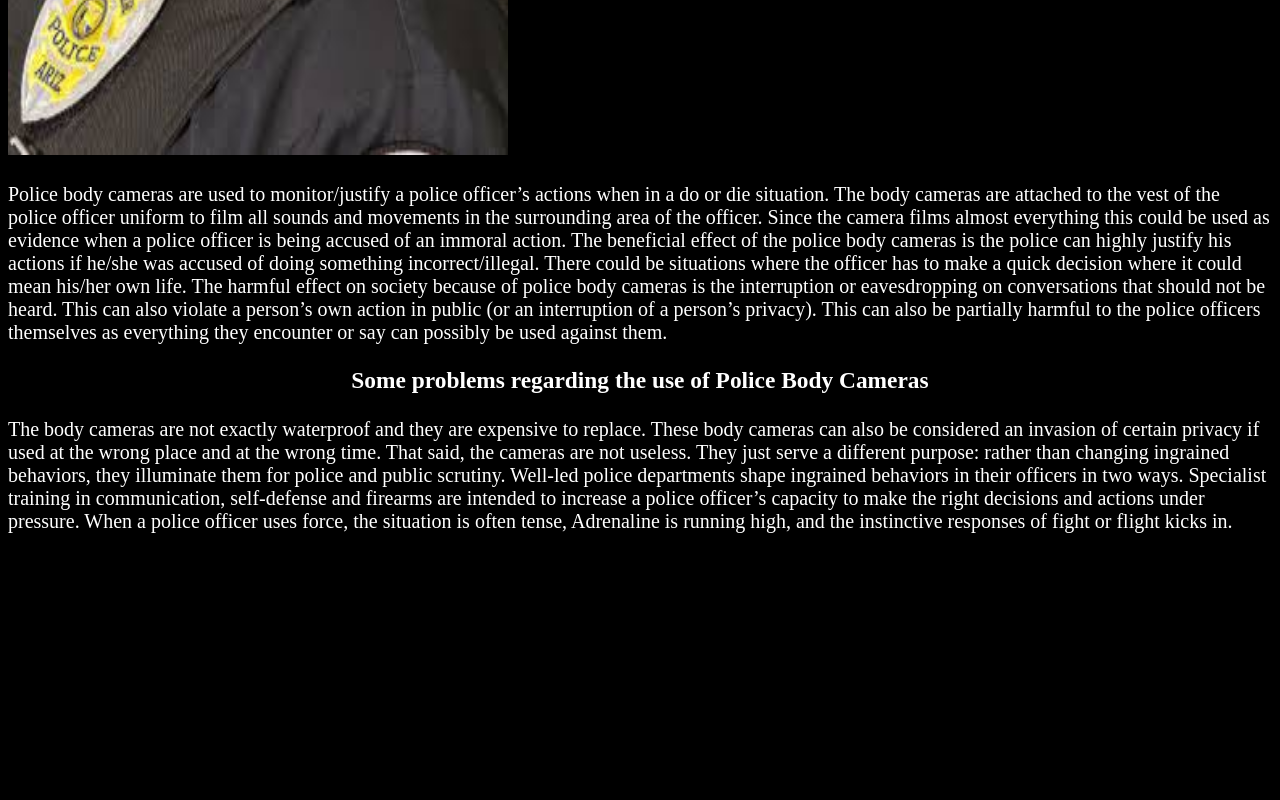
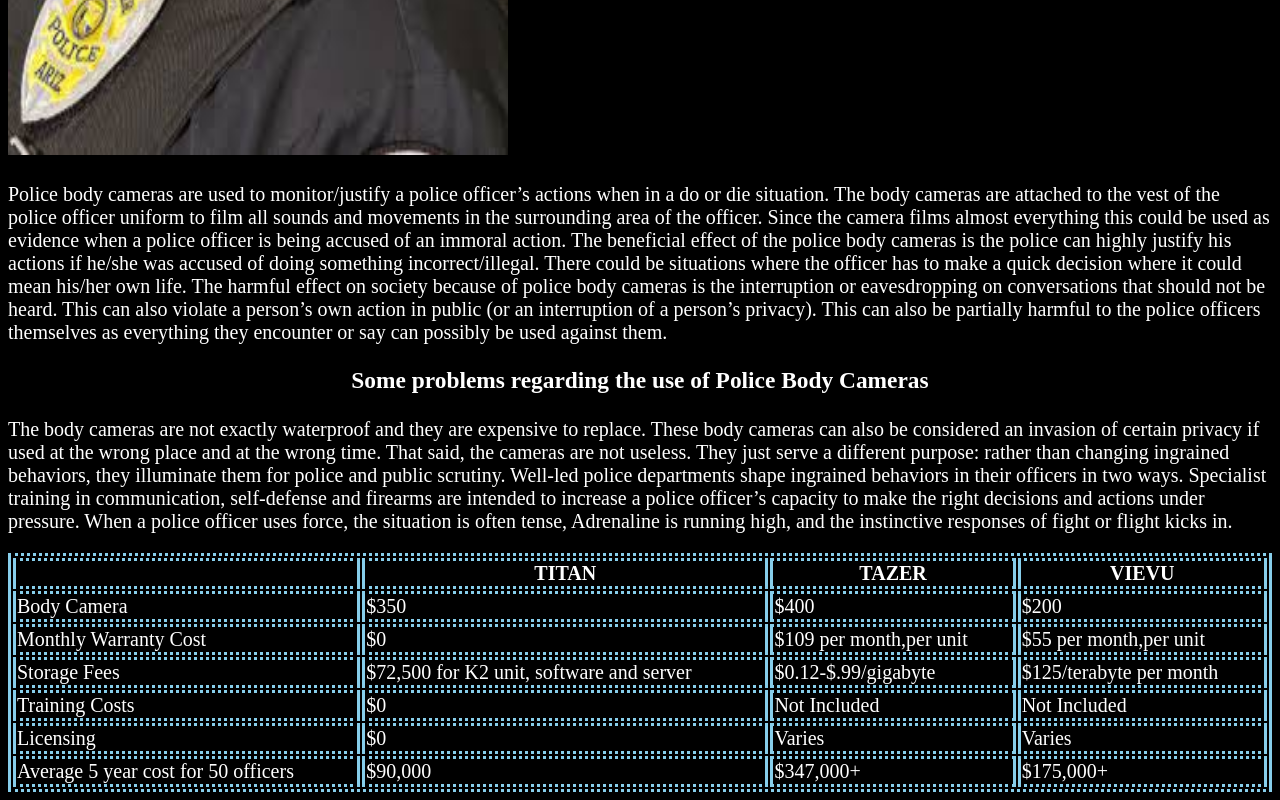
Before and after one commit to Jason237/police-body-cameras, a plain HTML site: page Index.html in a window 1280 px wide. Shown: the part 1893-2693 px from the top of the page. Before the commit the page ends 2446 px from the top, so only its background shows below. Drawn offline with Linux system fonts and the light colour scheme.

Commit message:
Add files via upload

```diff
--- a/Index.html
+++ b/Index.html
@@ -45,5 +45,49 @@
                     Well-led police departments shape ingrained behaviors in their officers in two ways. Specialist training in communication, self-defense and firearms are intended to increase a police officer’s capacity to make the right decisions and actions under pressure. When a police officer uses force, the situation is often tense,
                     Adrenaline is running high, and the instinctive responses of fight or flight kicks in.
             </p>
+            <table style="width:100%">
+                <tr>
+                  <th> </th>
+                  <th>TITAN</th>
+                  <th>TAZER</th>
+                  <th>VIEVU</th>
+                </tr>
+                <tr>
+                  <td>Body Camera</td>
+                  <td>$350</td>
+                  <td>$400</td>
+                  <td>$200</td>
+                </tr>
+                <tr>
+                  <td>Monthly Warranty Cost</td>
+                  <td>$0</td>
+                  <td>$109 per month,per unit</td>
+                  <td>$55 per month,per unit</td>
+                </tr>
+                <tr>
+                    <td>Storage Fees</td>
+                    <td>$72,500 for K2 unit, software and server</td>
+                    <td>$0.12-$.99/gigabyte</td>
+                    <td>$125/terabyte per month</td>
+                  </tr>
+                  <tr>
+                    <td>Training Costs</td>
+                    <td>$0</td>
+                    <td>Not Included</td>
+                    <td>Not Included</td>
+                  </tr>
+                  <tr>
+                    <td>Licensing</td>
+                    <td>$0</td>
+                    <td>Varies</td>
+                    <td>Varies</td>
+                  </tr>
+                  <tr>
+                    <td>Average 5 year cost for 50 officers</td>
+                    <td>$90,000</td>
+                    <td>$347,000+</td>
+                    <td>$175,000+</td>
+                  </tr>
+              </table>
 </body>
 </html>
--- a/styles.css
+++ b/styles.css
@@ -20,3 +20,7 @@ h3 {
 .tech.jpg {
     text-align:center;
 }
+table, th, td {
+    border: 3px solid skyblue;
+    border-style: dotted solid;
+  }
```
